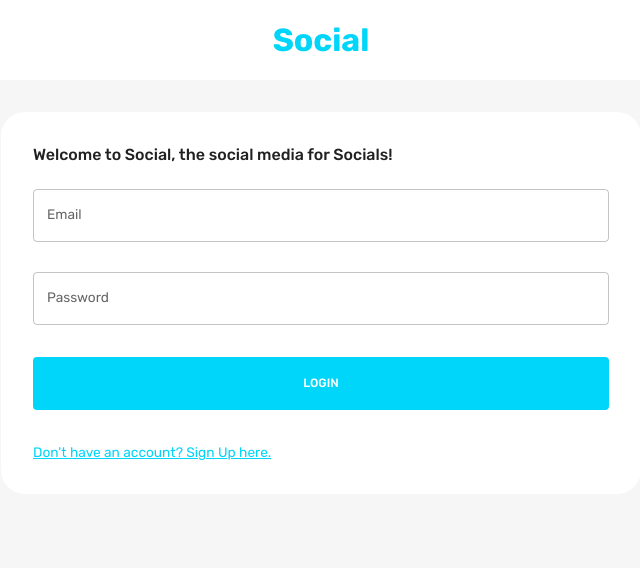
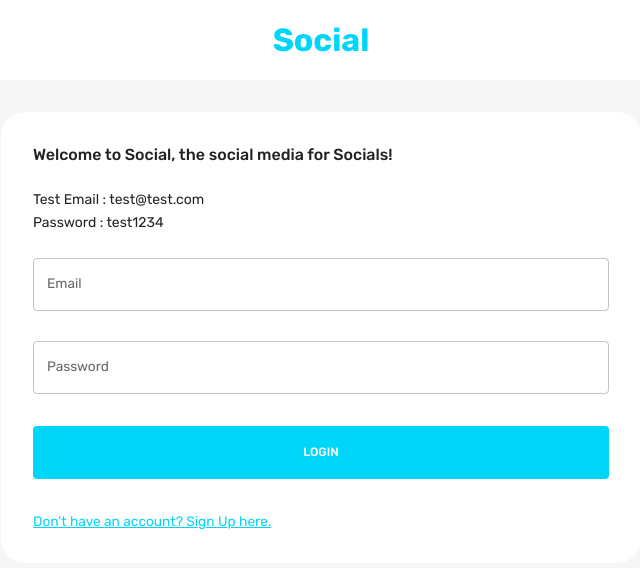
Before and after one commit to sandipanxlr8/mern-social-media, a React (Create React App) app in the folder client/: page / in a window 1280 px wide. Shown: the top 568 px of the page, without its empty margins (319-959 px from the left). Built offline with nearby package versions, Linux system fonts and the light colour scheme.

Commit message:
add test user and password

```diff
--- a/client/src/scenes/loginPage/index.jsx
+++ b/client/src/scenes/loginPage/index.jsx
@@ -28,6 +28,11 @@ const LoginPage = () => {
         <Typography fontWeight="500" variant="h5" sx={{ mb: "1.5rem" }}>
           Welcome to Social, the social media for Socials!
         </Typography>
+        <Typography fontWeight="300" variant="h6" sx={{ mb: "1.5rem" }}>
+          Test Email : test@test.com
+          <br />
+          Password : test1234
+        </Typography>
         <Form />
       </Box>
     </Box>
```
